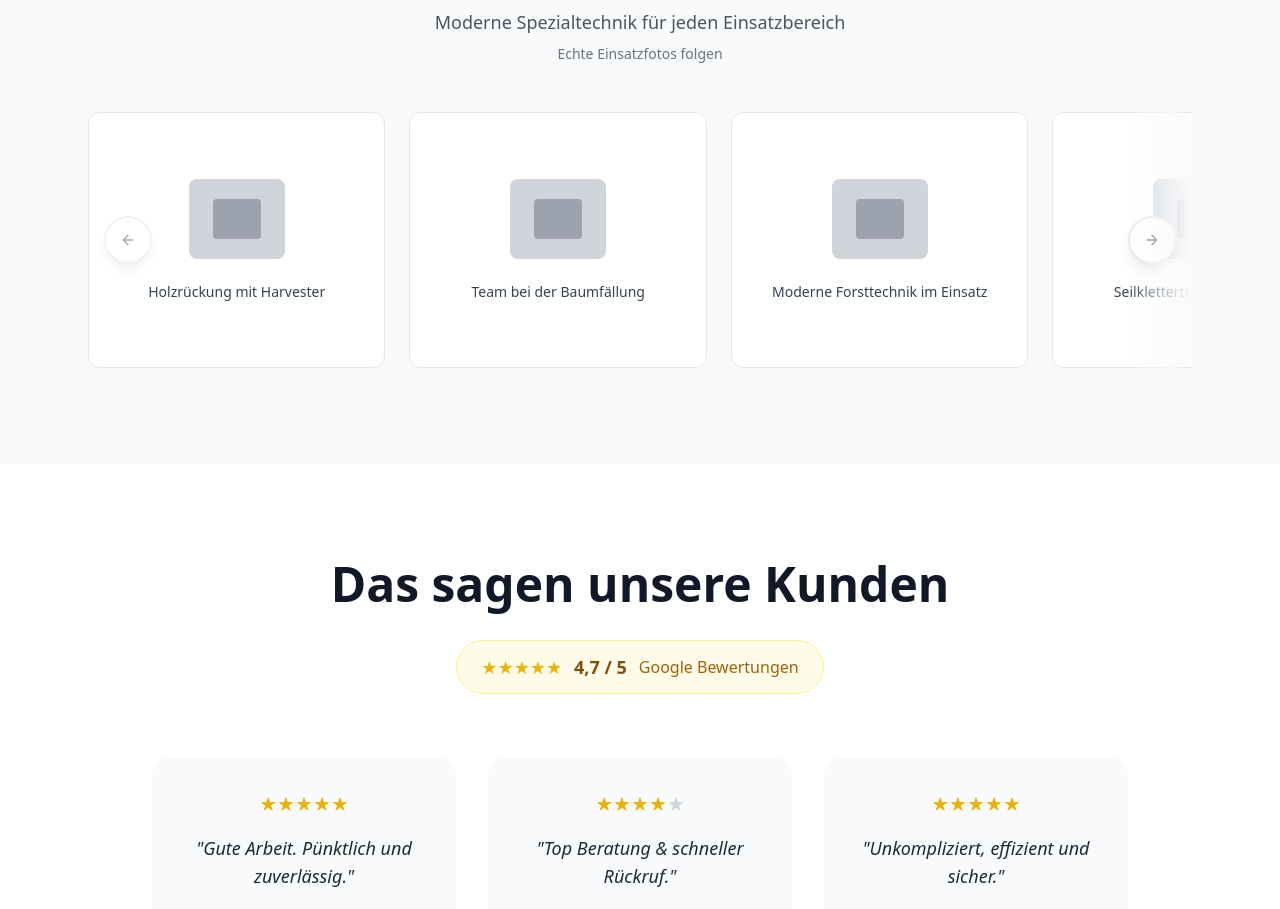
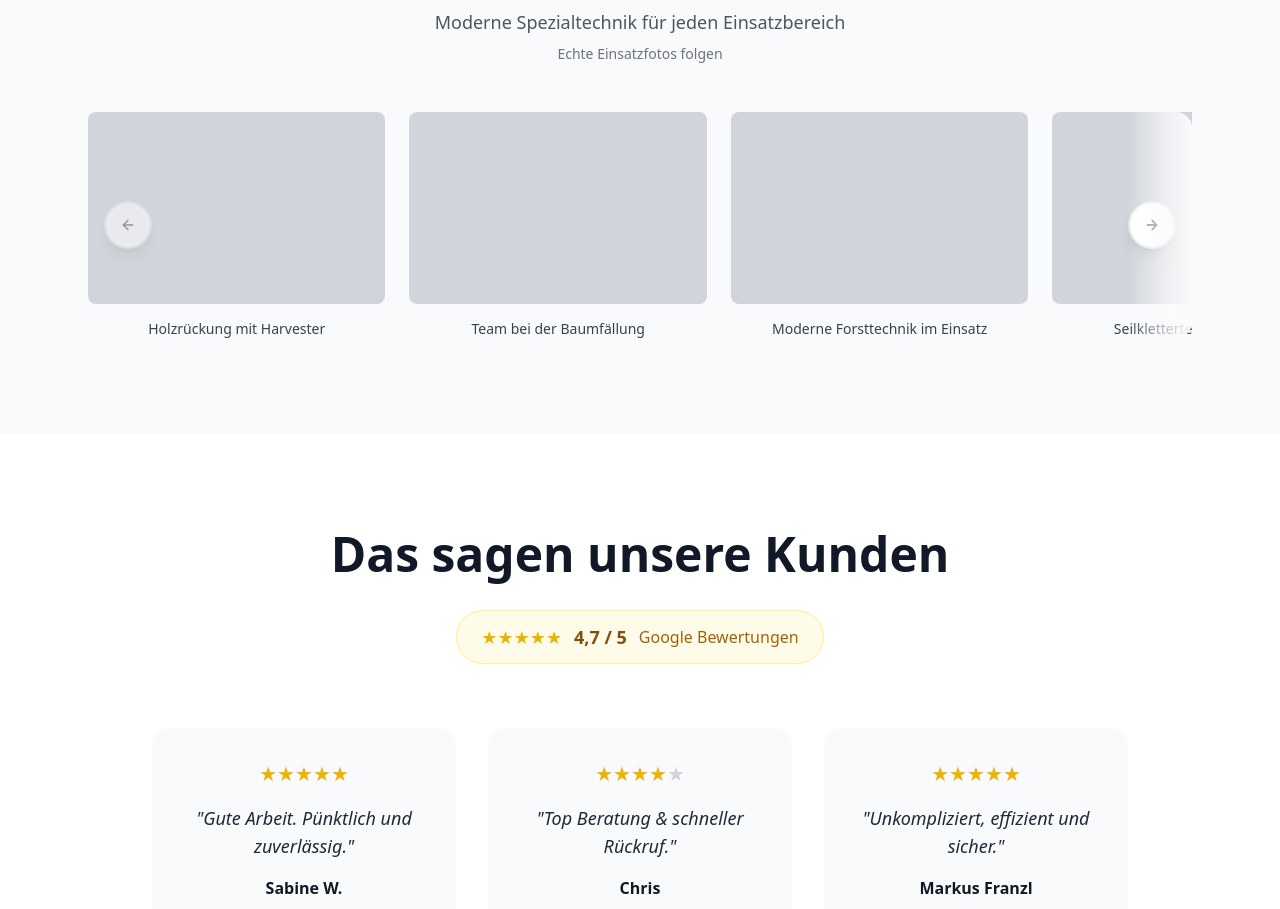
Before and after one commit to ooliv-agentur/lohnunternehmen-schneider, a React (Vite) app: page / in a window 1280 px wide. Shown: the part 2811-3720 px from the top of the page. Built offline with nearby package versions, Linux system fonts and the light colour scheme.

Commit message:
Fix: Machine gallery placeholder boxes
Fixed the machine gallery to include a dark box inside the light box placeholder, as per the user's request.

```diff
--- a/src/components/MachineGallery.tsx
+++ b/src/components/MachineGallery.tsx
@@ -47,10 +47,8 @@ const MachineGallery: React.FC = () => {
             <CarouselContent className="-ml-2 sm:-ml-4 md:-ml-6">
               {machineImages.map((image) => (
                 <CarouselItem key={image.id} className="pl-2 sm:pl-4 md:pl-6 basis-[85%] sm:basis-[45%] md:basis-[32%] lg:basis-[28.5%]">
-                  <div className="bg-white rounded-xl h-64 flex flex-col items-center justify-center p-6 hover:shadow-md transition-all duration-300 border border-gray-200">
-                    <div className="w-24 h-20 bg-gray-300 rounded-lg mb-6 flex items-center justify-center">
-                      <div className="w-12 h-10 bg-gray-400 rounded"></div>
-                    </div>
+                  <div className="flex flex-col items-center space-y-4">
+                    <div className="w-full h-48 bg-gray-300 rounded-lg"></div>
                     <span className="text-sm text-gray-700 text-center font-medium leading-tight">
                       {image.title}
                     </span>
```
